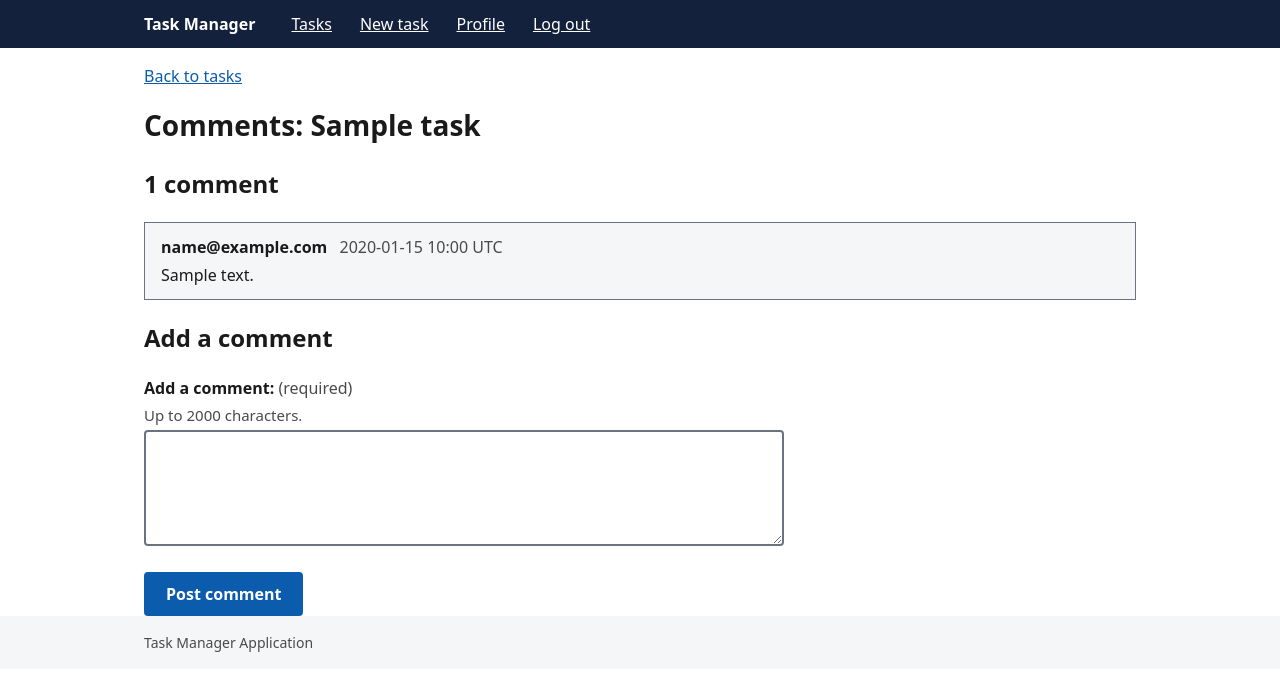
After one commit to SE-Project-Task-Manager-Application/Task_Manager_Application-SE_Project, a Django app: page /tasks/1/comments/ in a window 1280 px wide. The commit adds this page. Shown: the top 691 px of the page. Run offline with Django 5.2, Linux system fonts and the light colour scheme; a user stored in the database is signed in; tables that the repository leaves empty hold one stand-in row (values such as "Sample post").

Commit message:
TM-F-033: add comments to tasks (#26)

```diff
--- /dev/null
+++ b/collab/forms.py
@@ -0,0 +1,12 @@
+from django import forms
+
+from .models import COMMENT_MAX_LENGTH
+
+
+class CommentForm(forms.Form):
+    body = forms.CharField(
+        label="Add a comment",
+        max_length=COMMENT_MAX_LENGTH,
+        widget=forms.Textarea(attrs={"rows": 4}),
+        help_text=f"Up to {COMMENT_MAX_LENGTH} characters.",
+    )
--- a/collab/models.py
+++ b/collab/models.py
@@ -1,2 +1,36 @@
+"""Collaboration data (CollabModule, SAD 4.1): task comments (TM-F-033)."""
 
-# Create your models here.
+from django.conf import settings
+from django.db import models
+from django.utils import timezone
+
+from tasks.models import Task
+
+COMMENT_MAX_LENGTH = 2000
+
+
+class Comment(models.Model):
+    """One comment on a task, with its author and when it was posted.
+
+    Comments are shown oldest first so a task reads as a conversation. Each new
+    comment also writes a `task.commented` audit record, which the task activity
+    history (TM-F-034) reads.
+    """
+
+    task = models.ForeignKey(Task, on_delete=models.CASCADE, related_name="comments")
+    author = models.ForeignKey(
+        settings.AUTH_USER_MODEL,
+        on_delete=models.PROTECT,  # users are soft-deleted, never removed
+        related_name="task_comments",
+    )
+    body = models.TextField(max_length=COMMENT_MAX_LENGTH)
+    created_at = models.DateTimeField(default=timezone.now, editable=False)
+
+    class Meta:
+        ordering = ["created_at", "id"]
+        indexes = [
+            models.Index(fields=["task", "created_at"], name="collab_comm_task_id_6f1b2e_idx"),
+        ]
+
+    def __str__(self):
+        return f"Comment {self.pk} on task {self.task_id}"
--- /dev/null
+++ b/collab/services.py
@@ -0,0 +1,47 @@
+"""Collaboration operations (CollabModule, SAD 4.1)."""
+
+from django.core.exceptions import ValidationError
+from django.db import transaction
+
+from accounts.services import require_task_permission
+from adminpanel.services import AuditService
+
+from .models import COMMENT_MAX_LENGTH, Comment
+
+
+class CommentService:
+    @staticmethod
+    @transaction.atomic
+    def add(actor, task, body):
+        """Add a comment to a task the actor can access (TM-F-033).
+
+        Anyone who can view the task may comment; this reuses the central task
+        permission check, so it follows any change to who can view a task (for
+        example when sharing is added). The audit record is written in the same
+        transaction (SAD 4.4) and feeds the task activity history (TM-F-034).
+        """
+        require_task_permission(actor, task, "view")
+        if task.is_deleted:
+            raise ValidationError("You cannot comment on a deleted task.")
+        body = (body or "").strip()
+        if not body:
+            raise ValidationError("Write a comment before posting it.")
+        if len(body) > COMMENT_MAX_LENGTH:
+            raise ValidationError(
+                f"A comment can be at most {COMMENT_MAX_LENGTH} characters."
+            )
+        comment = Comment.objects.create(task=task, author=actor, body=body)
+        AuditService.record(
+            actor,
+            "task.commented",
+            task,
+            timestamp=comment.created_at,
+            details={"comment_id": comment.pk},
+        )
+        return comment
+
+    @staticmethod
+    def for_task(actor, task):
+        """Comments on a task, oldest first, for someone who can view the task."""
+        require_task_permission(actor, task, "view")
+        return Comment.objects.filter(task=task).select_related("author")
--- /dev/null
+++ b/collab/templates/collab/task_comments.html
@@ -0,0 +1,30 @@
+{% extends "base.html" %}
+{% block title %}Comments: {{ task.title }}{% endblock %}
+{% block content %}
+  <p><a href="{% url 'tasks:list' %}">Back to tasks</a></p>
+  <h1>Comments: {{ task.title }}</h1>
+
+  <section aria-labelledby="comments-heading">
+    <h2 id="comments-heading">{{ comments|length }} comment{{ comments|length|pluralize }}</h2>
+    {% if comments %}
+      <ol class="comment-list">
+        {% for comment in comments %}
+          <li class="comment" id="comment-{{ comment.pk }}">
+            <p class="comment__meta">
+              <strong>{{ comment.author.email }}</strong>
+              <time datetime="{{ comment.created_at|date:'c' }}">{{ comment.created_at|date:"Y-m-d H:i" }} UTC</time>
+            </p>
+            <p class="comment__body">{{ comment.body|linebreaksbr }}</p>
+          </li>
+        {% endfor %}
+      </ol>
+    {% else %}
+      <p>No comments yet.</p>
+    {% endif %}
+  </section>
+
+  <section aria-labelledby="add-comment-heading">
+    <h2 id="add-comment-heading">Add a comment</h2>
+    {% include "components/form.html" with form=form submit_label="Post comment" %}
+  </section>
+{% endblock %}
--- /dev/null
+++ b/collab/urls.py
@@ -0,0 +1,9 @@
+from django.urls import path
+
+from . import views
+
+app_name = "collab"
+
+urlpatterns = [
+    path("<int:pk>/comments/", views.TaskCommentsView.as_view(), name="task_comments"),
+]
--- a/collab/views.py
+++ b/collab/views.py
@@ -1,2 +1,46 @@
+from django.contrib import messages
+from django.contrib.auth.mixins import LoginRequiredMixin
+from django.core.exceptions import ValidationError
+from django.shortcuts import get_object_or_404, redirect, render
+from django.views import View
 
-# Create your views here.
+from tasks.models import Task
+
+from .forms import CommentForm
+from .services import CommentService
+
+
+class TaskCommentsView(LoginRequiredMixin, View):
+    """Show a task's comments and let anyone with access add one (TM-F-033).
+
+    A user without access gets 403 (SAD 4.4); a missing or deleted task gets 404.
+    """
+
+    template_name = "collab/task_comments.html"
+
+    def _task(self):
+        return get_object_or_404(Task.objects.active(), pk=self.kwargs["pk"])
+
+    def _render(self, request, task, form, status=200):
+        context = {
+            "task": task,
+            "comments": CommentService.for_task(request.user, task),
+            "form": form,
+        }
+        return render(request, self.template_name, context, status=status)
+
+    def get(self, request, pk):
+        return self._render(request, self._task(), CommentForm())
+
+    def post(self, request, pk):
+        task = self._task()
+        form = CommentForm(request.POST)
+        if form.is_valid():
+            try:
+                CommentService.add(request.user, task, form.cleaned_data["body"])
+            except ValidationError as error:
+                form.add_error(None, error.messages[0])
+            else:
+                messages.success(request, "Comment added.")
+                return redirect("collab:task_comments", pk=task.pk)
+        return self._render(request, task, form, status=400)
--- a/config/urls.py
+++ b/config/urls.py
@@ -24,5 +24,6 @@ urlpatterns = [
 path("admin/", admin.site.urls),
 path("accounts/", include("accounts.urls")),
 path("tasks/", include("tasks.urls")),
+    path("tasks/", include("collab.urls")),
     path("adminpanel/", include("adminpanel.urls")),
 ]
--- a/static/css/app.css
+++ b/static/css/app.css
@@ -124,3 +124,10 @@ caption { text-align: left; font-weight: 600; padding: 0.5rem 0; }
 @media (forced-colors: active) {
   .button, .button-link { border: 2px solid ButtonText; }
 }
+
+/* Task comments (TM-F-033) */
+.comment-list { list-style: none; padding: 0; }
+.comment { margin: 0 0 1rem; padding: 0.75rem 1rem; border: 1px solid var(--border); background: var(--surface); }
+.comment__meta { margin: 0 0 0.25rem; }
+.comment__meta time { margin-left: 0.5rem; color: var(--muted); }
+.comment__body { margin: 0; overflow-wrap: anywhere; }
--- a/tasks/templates/tasks/task_list.html
+++ b/tasks/templates/tasks/task_list.html
@@ -83,6 +83,7 @@
                   {% endif %}
                 {% else %}
                   <a href="{% url 'tasks:edit' task.pk %}">Edit</a>
+                  <a href="{% url 'collab:task_comments' task.pk %}">Comments<span class="visually-hidden"> on {{ task.title }}</span></a>
                   {% if task.status == "done" %}
                   <form method="post" action="{% url 'tasks:reopen' task.pk %}">
                     {% csrf_token %}<input type="hidden" name="expected_version" value="{{ task.version }}">
```
Also changed, not shown: docs/schema.md (+4 -0 lines), tests/collab/test_tc_collab_04.py (added, +171 -0 lines), collab/migrations/0001_comment.py (added).
